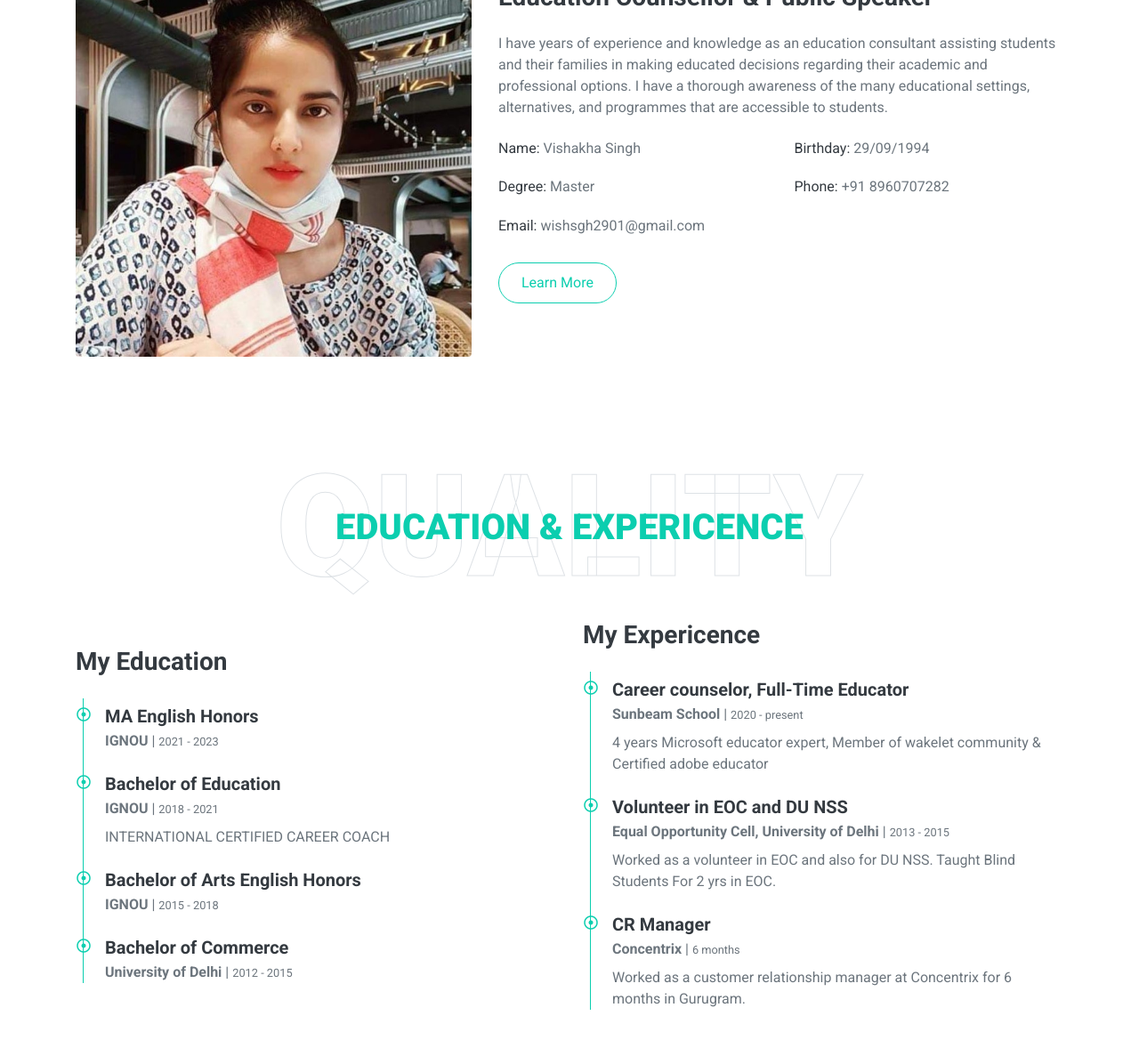
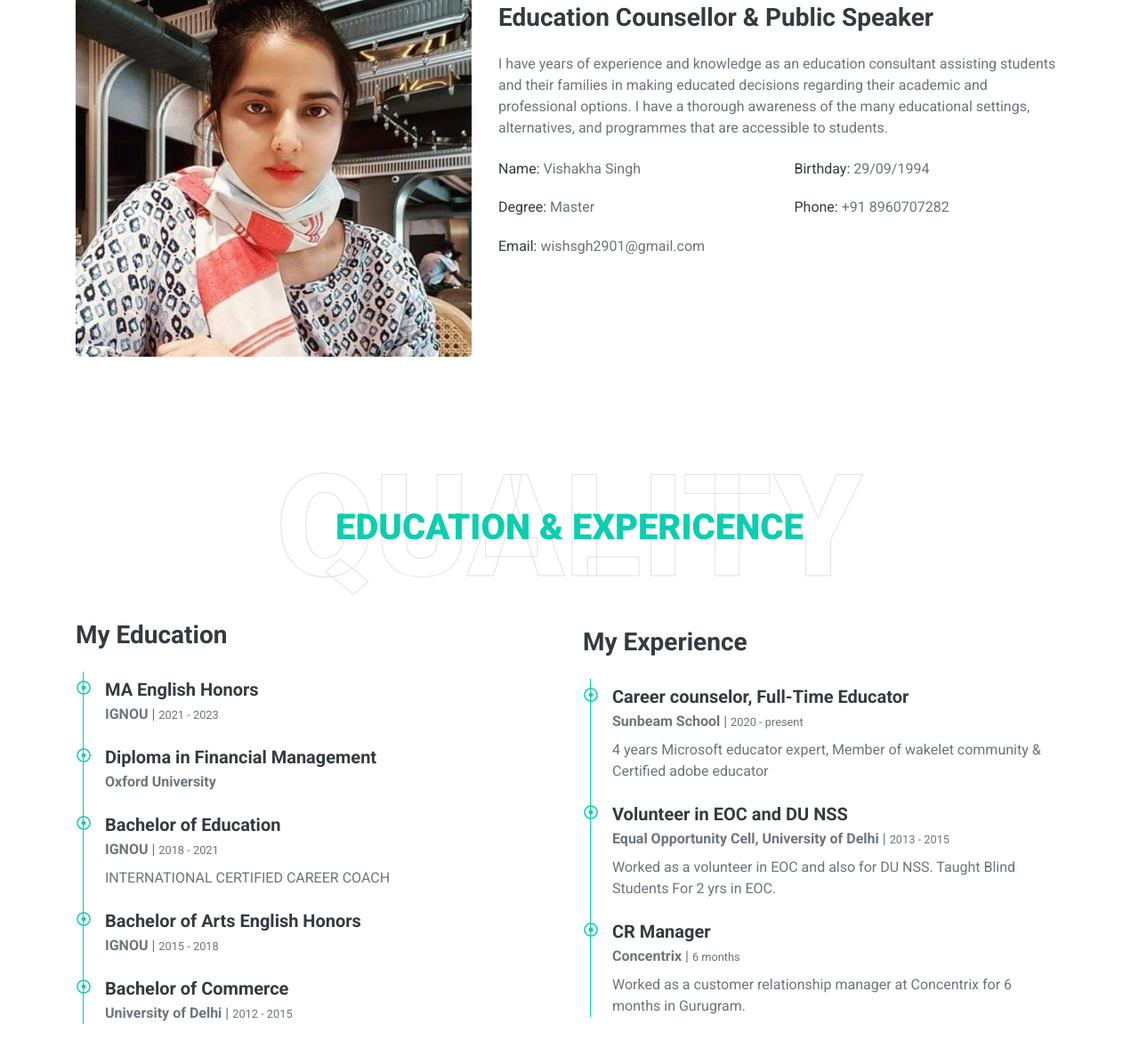
Before and after one commit to AyushUlric/vishportfolio, a plain HTML site: page index.html in a window 1280 px wide. Shown: the part 1177-2355 px from the top of the page at 89% size. Drawn offline with nearby package versions, Linux system fonts and the light colour scheme.

Commit message:
no resume

```diff
--- a/index.html
+++ b/index.html
@@ -108,7 +108,7 @@
                         <div class="col-sm-6 py-2"><h6>Phone: <span class="text-secondary">+91 8960707282</span></h6></div>
                         <div class="col-sm-6 py-2"><h6>Email: <span class="text-secondary">wishsgh2901@gmail.com</span></h6></div>
                     </div>
-                    <a href="https://firebasestorage.googleapis.com/v0/b/fashion-e-commerce-8a71f.appspot.com/o/resumeVishakha.pdf?alt=media&token=2c8cb329-e73e-4f52-ae27-bc840dfffc20" class="btn btn-outline-primary" target="_blank">Learn More</a>
+                    <!-- <a href="#" class="btn btn-outline-primary">Learn More</a> -->
                 </div>
             </div>
         </div>
@@ -134,6 +134,11 @@
                         </div>
                         <div class="position-relative mb-4">
                             <i class="far fa-dot-circle text-primary position-absolute" style="top: 2px; left: -32px;"></i>
+                            <h5 class="font-weight-bold mb-1">Diploma in Financial Management</h5>
+                            <p class="mb-2"><strong>Oxford University</strong></p>
+                        </div>
+                        <div class="position-relative mb-4">
+                            <i class="far fa-dot-circle text-primary position-absolute" style="top: 2px; left: -32px;"></i>
                             <h5 class="font-weight-bold mb-1">Bachelor of Education</h5>
                             <p class="mb-2"><strong>IGNOU</strong> | <small>2018 - 2021</small></p>
                             <p>INTERNATIONAL CERTIFIED CAREER COACH</p>
@@ -151,7 +156,7 @@
                     </div>
                 </div>
                 <div class="col-lg-6">
-                    <h3 class="mb-4">My Expericence</h3>
+                    <h3 class="mb-4">My Experience</h3>
                     <div class="border-left border-primary pt-2 pl-4 ml-2">
                         <div class="position-relative mb-4">
                             <i class="far fa-dot-circle text-primary position-absolute" style="top: 2px; left: -32px;"></i>
```
